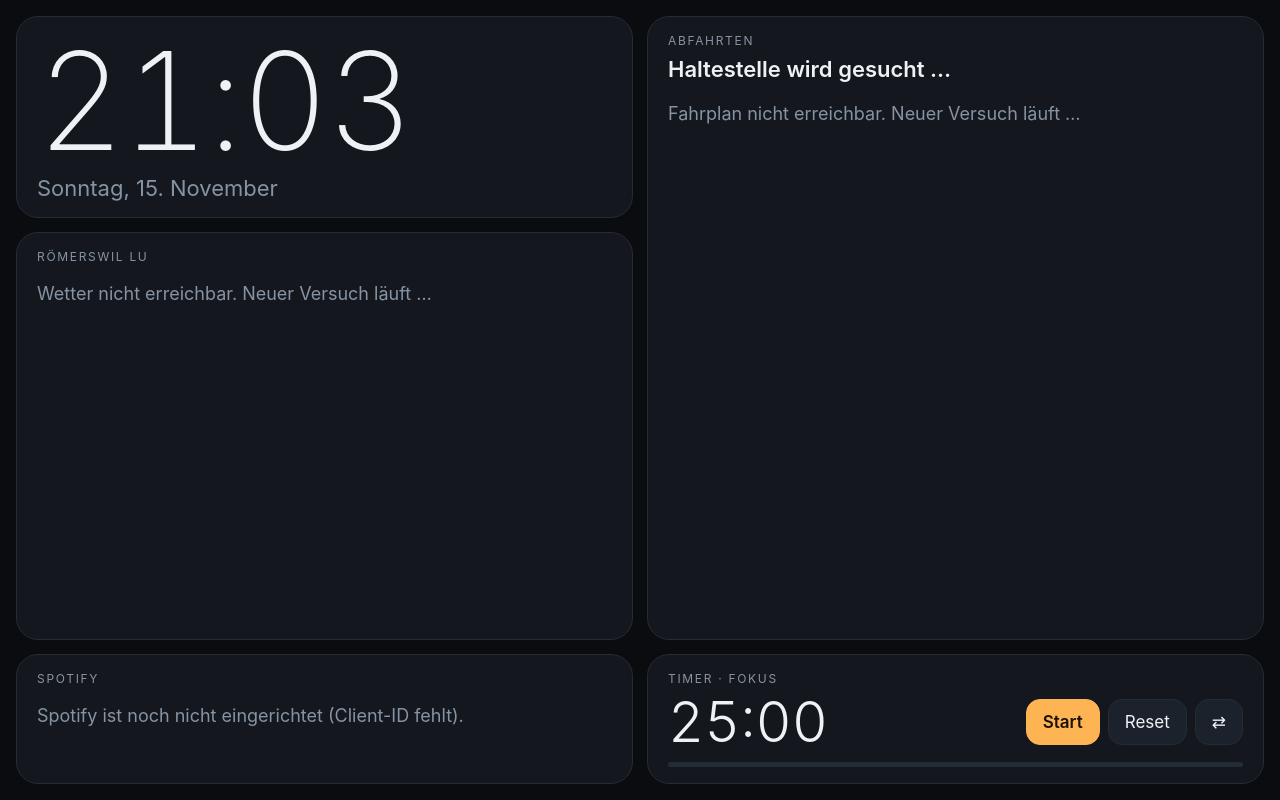
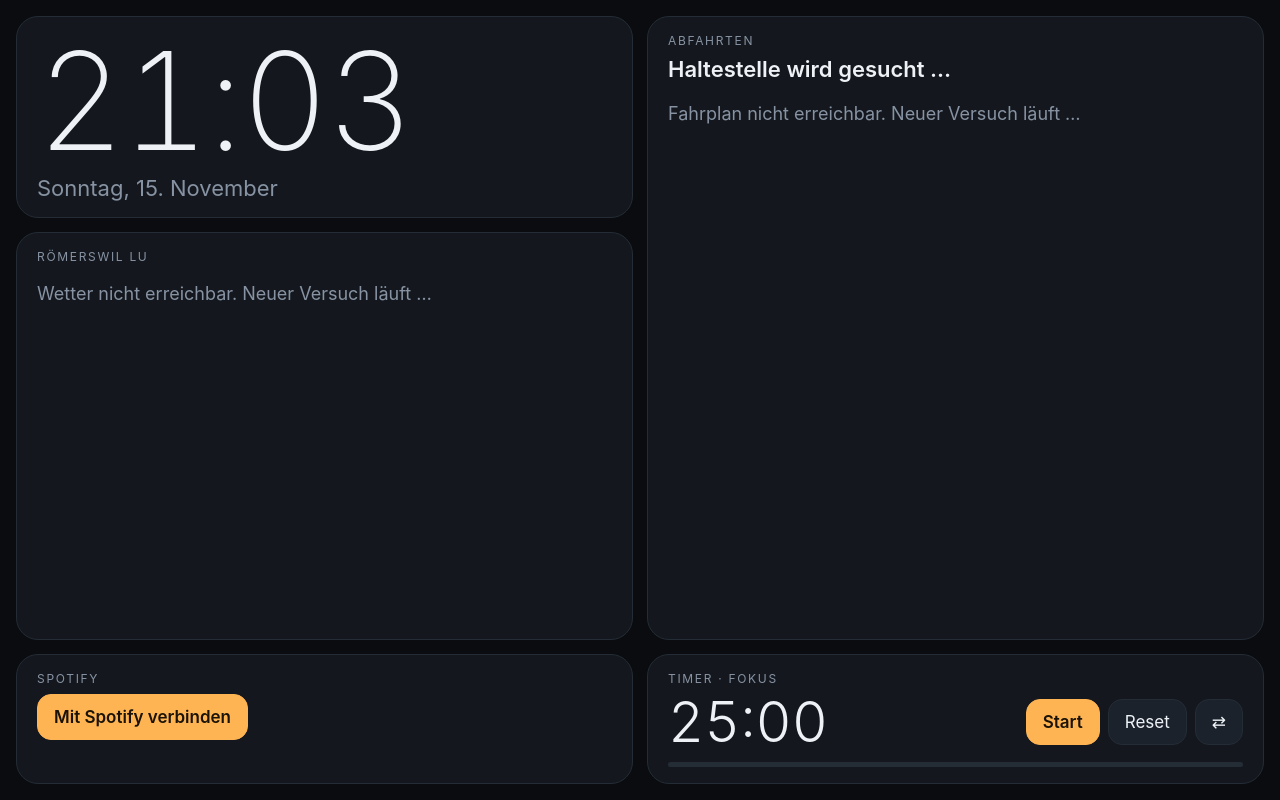
Before and after one commit to Mario78787/ipad-dashboard, a plain HTML site: page index.html in a window 1280 px wide. Drawn offline with Linux system fonts and the light colour scheme; no server answers.

Commit message:
Update Spotify client ID in index.html

```diff
--- a/index.html
+++ b/index.html
@@ -179,7 +179,7 @@ var CONFIG = {
   nachtVon: "23:00", nachtBis: "06:00",        // in dieser Zeit ist der Bildschirm schwarz
   kurzWachSek: 30,                             // Antippen in der Nacht: so lange sichtbar
   langWachMin: 10,                             // Knopf «wach bleiben»
-  spotifyClientId: "",                         // Client-ID deiner Spotify-App (siehe Anleitung)
+  spotifyClientId: "50d5b00db7c548d4911943529c14f21e",                         // Client-ID deiner Spotify-App (siehe Anleitung)
   spotifyRedirect: ""                          // leer = Adresse dieser Seite
 };
 /* =========================================== */
```
